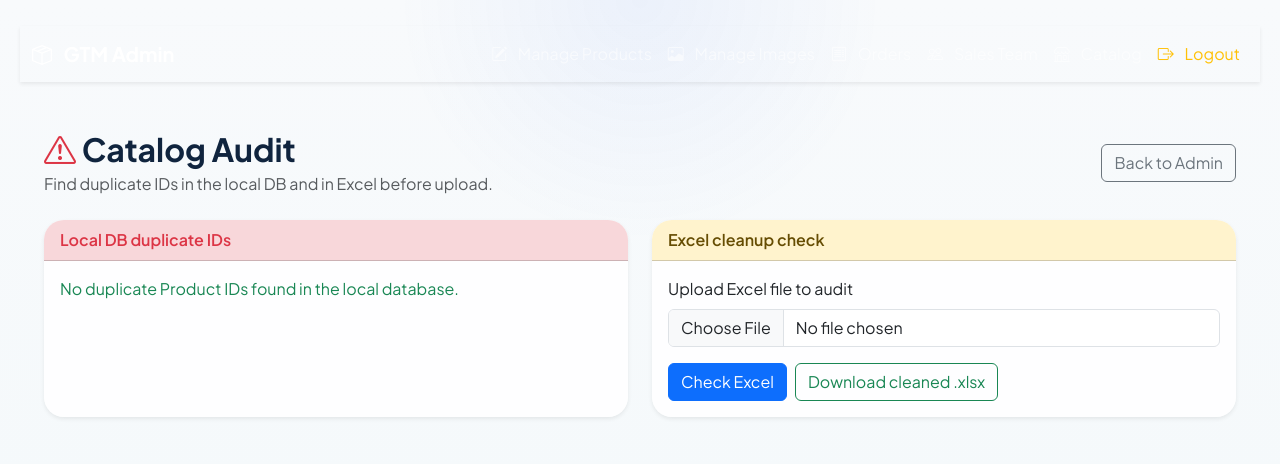
After one commit to n0ski11R3a1/gtm_catalog, a Flask app: page /admin/catalog-audit in a window 1280 px wide. The commit adds this page. Shown: the top 464 px of the page. Run offline with Flask 3, Linux system fonts and the light colour scheme; the visitor is signed in with stand-in values (Sample User, id 1); tables that the repository leaves empty hold one stand-in row (values such as "Sample post"); parts of the project's set-up code (start-up, migrations or seed data) failed here and were passed over; some libraries are stand-ins or nearby versions.

Commit message:
Implement catalog audit feature to detect duplicate Product IDs in local DB and Excel uploads; add validation for blank and duplicate IDs in Excel files

```diff
--- a/app.py
+++ b/app.py
@@ -96,6 +96,42 @@ def validate_excel(path):
 
     if missing:
         return False, f"Missing columns: {', '.join(missing)}"
+
+    # Product IDs must be present and unique once spaces and case are
+    # ignored. The official catalog export contains legacy filler rows
+    # (like a dozen blank Product IDs at the end) and a few accidental
+    # duplicates, which would otherwise fail only at SQLite's unique-index
+    # layer after the upload has already started.
+    seen = {}
+    blank_rows = []
+    for index, raw in enumerate(df.get("Product ID", []), start=2):
+        if raw is None or pd.isna(raw):
+            blank_rows.append(index)
+            continue
+
+        value = str(raw).strip()
+        if not value:
+            blank_rows.append(index)
+            continue
+
+        normalized = value.replace(" ", "").upper()
+        seen.setdefault(normalized, []).append((index, value))
+
+    if blank_rows:
+        return False, (
+            "Blank Product IDs found in the sheet (rows "
+            + ", ".join(str(r) for r in blank_rows[:10])
+            + (" ..." if len(blank_rows) > 10 else "")
+            + "). Every row must have a real Product ID before import."
+        )
+
+    duplicates = {norm: values for norm, values in seen.items() if len(values) > 1}
+    if duplicates:
+        details = "; ".join(
+            f"{norm} ({len(values)} rows: {', '.join(v for _, v in values[:3])}{'...' if len(values) > 3 else ''})"
+            for norm, values in sorted(duplicates.items())
+        )
+        return False, f"Duplicate Product IDs detected after normalizing spaces/case: {details}"
 
     return True, None
 
@@ -1398,6 +1434,90 @@ def export_price_history_excel():
     )
 
 
+@app.route("/admin/catalog-audit", methods=["GET", "POST"])
+def admin_catalog_audit():
+    redirect_response = require_admin()
+    if redirect_response is not None:
+        return redirect_response
+
+    db_duplicates = db.get_duplicate_product_ids_in_db()
+    local_issues = []
+    for norm, info in sorted(db_duplicates.items()):
+        values = sorted(dict.fromkeys(str(v) for v in info["values"]))
+        local_issues.append(
+            {
+                "id": norm,
+                "count": info["count"],
+                "values": values,
+                "message": f"{norm} appears {info['count']} times in the local DB; keep one row and remove the rest.",
+            }
+        )
+
+    audit_issues = []
+    cleaned_df = pd.DataFrame()
+
+    if request.method == "POST" and "audit_excel" in request.files:
+        file = request.files["audit_excel"]
+        if file and file.filename:
+            fd, temp_path = tempfile.mkstemp(suffix=".xlsx")
+            os.close(fd)
+            try:
+                file.save(temp_path)
+                df = pd.read_excel(temp_path, sheet_name="Product Catalog")
+                if "Product ID" not in df.columns:
+                    audit_issues.append({"id": "file", "message": "The sheet is missing the Product ID column."})
+                else:
+                    cleaned_df = db.build_cleaned_catalog_frame(df)
+                    duplicates = db.detect_duplicate_product_ids(df.to_dict(orient="records"))
+                    for norm, info in sorted(duplicates.items()):
+                        audit_issues.append(
+                            {
+                                "id": norm,
+                                "count": info["count"],
+                                "values": sorted(dict.fromkeys(str(v) for v in info["values"])),
+                                "message": f"{norm} appears {info['count']} times in the Excel file. Keep one row only.",
+                            }
+                        )
+                    blank_rows = []
+                    for idx, raw in enumerate(df.get("Product ID", []), start=2):
+                        if raw is None or pd.isna(raw) or str(raw).strip() == "":
+                            blank_rows.append(idx)
+                    if blank_rows:
+                        audit_issues.append(
+                            {
+                                "id": "blank",
+                                "count": len(blank_rows),
+                                "values": [str(v) for v in blank_rows[:10]],
+                                "message": "Blank Product ID rows found in Excel. Fill or remove these rows before upload.",
+                            }
+                        )
+
+                action = request.form.get("action")
+                if action == "download_cleaned" and "Product ID" in df.columns and not df.empty:
+                    buffer = BytesIO()
+                    with pd.ExcelWriter(buffer, engine="openpyxl") as writer:
+                        cleaned_df.to_excel(writer, sheet_name="Product Catalog", index=False)
+                    buffer.seek(0)
+                    filename = f"cleaned_catalog_{datetime.now().strftime('%Y-%m-%d_%H%M%S')}.xlsx"
+                    return send_file(
+                        buffer,
+                        as_attachment=True,
+                        download_name=filename,
+                        mimetype="application/vnd.openxmlformats-officedocument.spreadsheetml.sheet",
+                    )
+            finally:
+                if os.path.exists(temp_path):
+                    os.remove(temp_path)
+
+    return render_template(
+        "admin_catalog_audit.html",
+        duplicates=local_issues,
+        audit_issues=audit_issues,
+        cleaned_preview=cleaned_df.head(10) if not cleaned_df.empty else pd.DataFrame(),
+        has_clean_preview=not cleaned_df.empty,
+    )
+
+
 # ------------------------
 # Upload Excel (bulk import into the database)
 # ------------------------
--- a/db.py
+++ b/db.py
@@ -607,6 +607,84 @@ def get_stats():
         "instock": instock,
         "outofstock": outofstock,
     }
+
+
+def detect_duplicate_product_ids(rows):
+    """Return normalized duplicate IDs seen in a list of rows/dicts.
+
+    Example return value:
+    {
+        "GTM-0001": {
+            "count": 2,
+            "values": ["GTM - 0001", "GTM-0001"],
+        }
+    }
+    """
+    seen = {}
+    for row in rows:
+        if isinstance(row, dict):
+            raw = row.get("Product ID")
+        else:
+            raw = row
+
+        if raw is None or pd.isna(raw):
+            continue
+
+        value = str(raw).strip()
+        if not value:
+            continue
+
+        normalized = value.replace(" ", "").upper()
+        bucket = seen.setdefault(normalized, {"count": 0, "values": []})
+        bucket["count"] += 1
+        bucket["values"].append(value)
+
+    return {
+        norm: info for norm, info in sorted(seen.items()) if info["count"] > 1
+    }
+
+
+def build_cleaned_catalog_frame(df):
+    """Drop blank rows and keep only the first occurrence of each Product ID
+    after normalizing spaces/case."""
+    if df is None or df.empty:
+        return df.copy() if df is not None else pd.DataFrame()
+
+    cleaned = df.copy()
+    if "Product ID" not in cleaned.columns:
+        return cleaned
+
+    cleaned["Product ID"] = cleaned["Product ID"].map(
+        lambda v: "" if v is None or pd.isna(v) else str(v).strip()
+    )
+
+    keep_mask = []
+    seen = set()
+    for _, row in cleaned.iterrows():
+        raw = row.get("Product ID")
+        if raw is None or str(raw).strip() == "":
+            keep_mask.append(False)
+            continue
+
+        normalized = str(raw).replace(" ", "").upper()
+        if normalized in seen:
+            keep_mask.append(False)
+            continue
+
+        seen.add(normalized)
+        keep_mask.append(True)
+
+    return cleaned.loc[keep_mask].reset_index(drop=True)
+
+
+def get_duplicate_product_ids_in_db():
+    """List duplicates currently stored in the live SQLite catalog."""
+    conn = get_db_connection()
+    rows = conn.execute(
+        "SELECT product_id, product_name FROM products WHERE TRIM(COALESCE(product_id, '')) != '' ORDER BY product_id ASC"
+    ).fetchall()
+    conn.close()
+    return detect_duplicate_product_ids([dict(r) for r in rows])
 
 
 _GTM_ID_PATTERN = re.compile(r"^gtm\s*-\s*(\d+)$", re.IGNORECASE)
--- a/templates/admin.html
+++ b/templates/admin.html
@@ -188,6 +188,11 @@
                         Price History
                     </a>
 
+                    <a href="{{ url_for('admin_catalog_audit') }}" class="btn btn-outline-danger btn-sm">
+                        <i class="bi bi-exclamation-triangle me-2"></i>
+                        Audit Duplicates
+                    </a>
+
                     <a href="{{ url_for('admin_upload_images') }}" class="btn btn-outline-warning btn-sm">
                         <i class="bi bi-images me-2"></i>
                         Bulk Upload Images
--- /dev/null
+++ b/templates/admin_catalog_audit.html
@@ -0,0 +1,109 @@
+{% extends "base.html" %}
+
+{% block title %}Catalog Audit{% endblock %}
+
+{% block content %}
+<div class="container py-4">
+  <div class="d-flex justify-content-between align-items-center mb-4">
+    <div>
+      <h2 class="fw-bold mb-1"><i class="bi bi-exclamation-triangle text-danger"></i> Catalog Audit</h2>
+      <div class="text-muted">Find duplicate IDs in the local DB and in Excel before upload.</div>
+    </div>
+    <a href="{{ url_for('admin') }}" class="btn btn-outline-secondary">Back to Admin</a>
+  </div>
+
+  <div class="row g-4">
+    <div class="col-lg-6">
+      <div class="card shadow-sm border-0 h-100">
+        <div class="card-header bg-danger-subtle text-danger fw-semibold">
+          Local DB duplicate IDs
+        </div>
+        <div class="card-body">
+          {% if duplicates %}
+            <ul class="list-group list-group-flush">
+              {% for item in duplicates %}
+                <li class="list-group-item">
+                  <div class="fw-semibold">{{ item.id }}</div>
+                  <div class="small text-muted">{{ item.message }}</div>
+                  <div class="mt-2 small">
+                    {% for value in item.values %}
+                      <span class="badge bg-light text-dark border me-1 mb-1">{{ value }}</span>
+                    {% endfor %}
+                  </div>
+                </li>
+              {% endfor %}
+            </ul>
+          {% else %}
+            <div class="text-success">No duplicate Product IDs found in the local database.</div>
+          {% endif %}
+        </div>
+      </div>
+    </div>
+
+    <div class="col-lg-6">
+      <div class="card shadow-sm border-0 h-100">
+        <div class="card-header bg-warning-subtle text-warning-emphasis fw-semibold">
+          Excel cleanup check
+        </div>
+        <div class="card-body">
+          <form method="POST" enctype="multipart/form-data">
+            <label class="form-label">Upload Excel file to audit</label>
+            <input type="file" name="audit_excel" class="form-control" accept=".xlsx" required>
+            <div class="d-flex gap-2 mt-3">
+              <button class="btn btn-primary" type="submit" name="action" value="check">Check Excel</button>
+              <button class="btn btn-outline-success" type="submit" name="action" value="download_cleaned">Download cleaned .xlsx</button>
+            </div>
+          </form>
+
+          {% if audit_issues %}
+            <div class="mt-4">
+              <h6 class="fw-semibold">What to fix in Excel</h6>
+              <ul class="list-group list-group-flush">
+                {% for issue in audit_issues %}
+                  <li class="list-group-item">
+                    <div class="fw-semibold">{{ issue.id }}</div>
+                    <div class="small text-muted">{{ issue.message }}</div>
+                    {% if issue.values %}
+                      <div class="mt-2 small">
+                        {% for value in issue.values %}
+                          <span class="badge bg-light text-dark border me-1 mb-1">{{ value }}</span>
+                        {% endfor %}
+                      </div>
+                    {% endif %}
+                  </li>
+                {% endfor %}
+              </ul>
+            </div>
+          {% endif %}
+
+          {% if has_clean_preview %}
+            <div class="mt-4">
+              <h6 class="fw-semibold mb-2">Cleaned preview</h6>
+              <div class="table-responsive small">
+                <table class="table table-sm table-striped align-middle mb-0">
+                  <thead>
+                    <tr>
+                      {% for col in cleaned_preview.columns %}
+                        <th>{{ col }}</th>
+                      {% endfor %}
+                    </tr>
+                  </thead>
+                  <tbody>
+                    {% for row in cleaned_preview.to_dict(orient='records') %}
+                    <tr>
+                      {% for value in row.values() %}
+                        <td>{{ value }}</td>
+                      {% endfor %}
+                    </tr>
+                    {% endfor %}
+                  </tbody>
+                </table>
+              </div>
+            </div>
+          {% endif %}
+        </div>
+      </div>
+    </div>
+  </div>
+</div>
+{% endblock %}
```
Also changed, not shown: tests/test_image_upload_helpers.py (+62 -1 lines), 1 other file.
